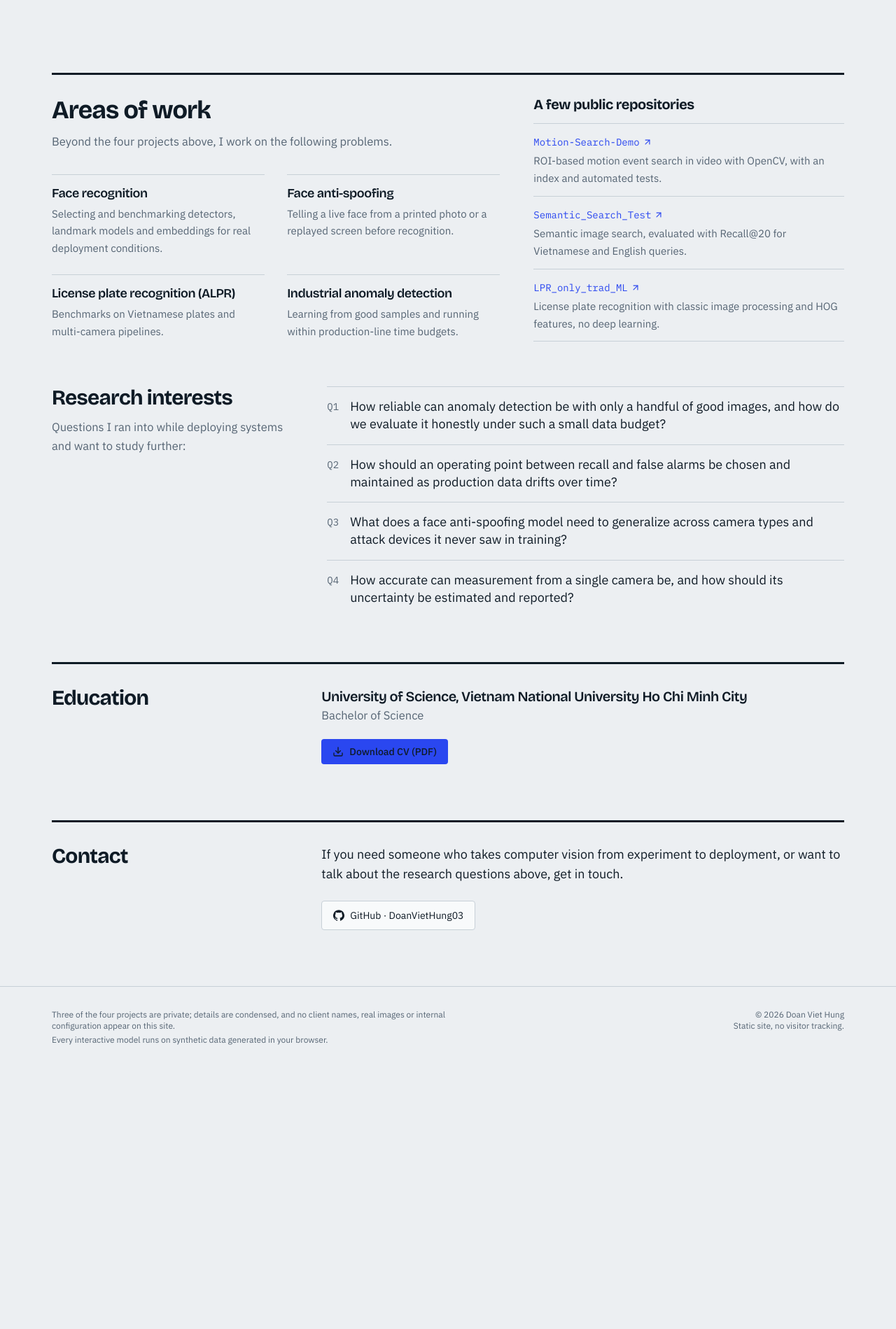
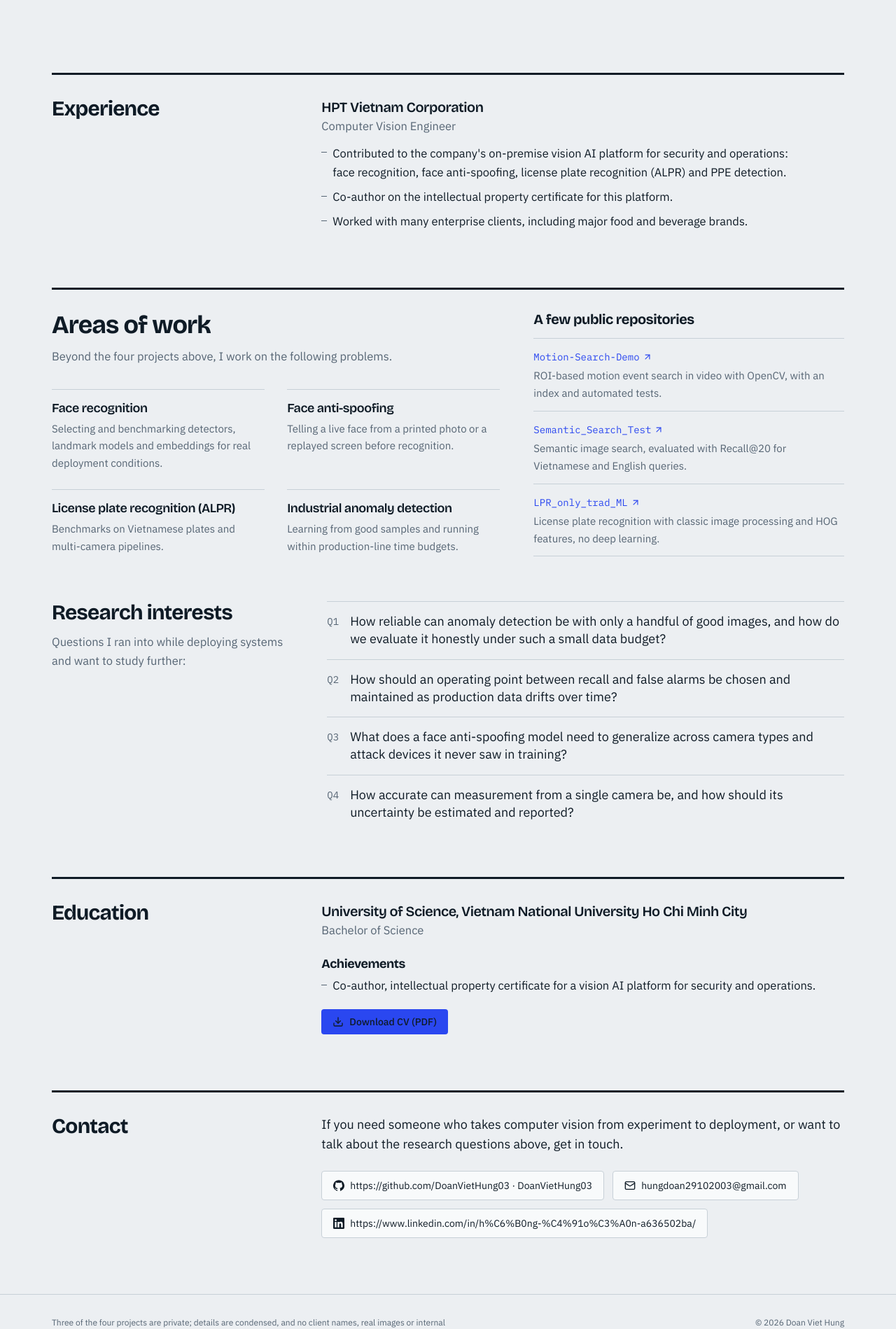
Before and after one commit to DoanVietHung03/HUNGDV_PORTFOLIO, a Next.js app: page /en in a window 1280 px wide. Shown: the part 6008-7907 px from the top of the page at 70% size. Before the commit the page ends 7534 px from the top, so only its background shows below. Built offline with nearby package versions, Linux system fonts and the light colour scheme.

Commit message:
update in4

```diff
--- a/app/[lang]/page.tsx
+++ b/app/[lang]/page.tsx
@@ -36,6 +36,7 @@ export default async function Page({ params }: { params: Promise<{ lang: string
     url: `${site.url}/${lang}/`,
     sameAs: [site.github, site.linkedin].filter(Boolean),
     alumniOf: { '@type': 'CollegeOrUniversity', name: c.education.school },
+    worksFor: { '@type': 'Organization', name: c.experience.items[0].company },
     knowsAbout: ['Computer vision', 'Anomaly detection', 'OCR', 'Face recognition', 'License plate recognition'],
   };
 
@@ -94,6 +95,31 @@ export default async function Page({ params }: { params: Promise<{ lang: string
               lab={labs[p.id]}
             />
           ))}
+        </section>
+
+        {/* ---- experience ---- */}
+        <section id="experience" data-anchor aria-labelledby="exp-title" className="mt-20 border-t-[3px] border-ink pt-8 grid gap-6 lg:grid-cols-12">
+          <h2 id="exp-title" className="text-3xl lg:col-span-4">
+            {c.experience.title}
+          </h2>
+          <div className="lg:col-span-8 space-y-8">
+            {c.experience.items.map((e) => (
+              <div key={e.company}>
+                <p className="text-xl font-display font-semibold tracking-tight">{e.company}</p>
+                <p className="text-ink-2">
+                  {e.role}
+                  {e.period && <span className="mono text-sm"> · {e.period}</span>}
+                </p>
+                <ul className="mt-3 space-y-2 prose-w">
+                  {e.points.map((pt) => (
+                    <li key={pt} className="pl-4 relative before:absolute before:left-0 before:top-[0.7em] before:h-px before:w-2 before:bg-ink-2">
+                      {pt}
+                    </li>
+                  ))}
+                </ul>
+              </div>
+            ))}
+          </div>
         </section>
 
         {/* ---- areas + research ---- */}
@@ -155,6 +181,18 @@ export default async function Page({ params }: { params: Promise<{ lang: string
           <div className="lg:col-span-8">
             <p className="text-xl font-display font-semibold tracking-tight">{c.education.school}</p>
             <p className="text-ink-2">{c.education.degree}</p>
+            {c.education.achievements.length > 0 && (
+              <div className="mt-6">
+                <h3 className="text-lg">{c.education.achievementsTitle}</h3>
+                <ul className="mt-2 space-y-1.5">
+                  {c.education.achievements.map((a) => (
+                    <li key={a} className="pl-4 relative before:absolute before:left-0 before:top-[0.7em] before:h-px before:w-2 before:bg-ink-2">
+                      {a}
+                    </li>
+                  ))}
+                </ul>
+              </div>
+            )}
             <div className="mt-5 flex flex-wrap items-center gap-3">
               {cvMain ? (
                 <>
--- a/content/en.ts
+++ b/content/en.ts
@@ -227,6 +227,21 @@ export const en: Content = {
       { name: 'LPR_only_trad_ML', body: 'License plate recognition with classic image processing and HOG features, no deep learning.' },
     ],
   },
+  experience: {
+    title: 'Experience',
+    items: [
+      {
+        company: 'HPT Vietnam Corporation',
+        role: 'Computer Vision Engineer',
+        period: '',
+        points: [
+          "Contributed to the company's on-premise vision AI platform for security and operations: face recognition, face anti-spoofing, license plate recognition (ALPR) and PPE detection.",
+          'Co-author on the intellectual property certificate for this platform.',
+          'Worked with many enterprise clients, including major food and beverage brands.',
+        ],
+      },
+    ],
+  },
   research: {
     title: 'Research interests',
     intro: 'Questions I ran into while deploying systems and want to study further:',
@@ -244,13 +259,15 @@ export const en: Content = {
     cv: 'Download CV (PDF)',
     cvOther: 'Vietnamese version',
     cvMissing: 'CV available on request.',
+    achievementsTitle: 'Achievements',
+    achievements: ['Co-author, intellectual property certificate for a vision AI platform for security and operations.'],
   },
   contact: {
     title: 'Contact',
     body: 'If you need someone who takes computer vision from experiment to deployment, or want to talk about the research questions above, get in touch.',
-    github: 'GitHub',
-    email: 'Email',
-    linkedin: 'LinkedIn',
+    github: 'https://github.com/DoanVietHung03',
+    email: 'hungdoan29102003@gmail.com',
+    linkedin: 'https://www.linkedin.com/in/h%C6%B0ng-%C4%91o%C3%A0n-a636502ba/',
   },
   footer: {
     privacy:
--- a/content/site.ts
+++ b/content/site.ts
@@ -3,8 +3,8 @@ export const site = {
   url: 'https://hungdv.io.vn',
   github: 'https://github.com/DoanVietHung03',
   githubHandle: 'DoanVietHung03',
-  email: '',
-  linkedin: '',
+  email: 'hungdoan29102003@gmail.com',
+  linkedin: 'https://www.linkedin.com/in/h%C6%B0ng-%C4%91o%C3%A0n-a636502ba/',
   /** Put the PDF at public/cv/<file>; the button appears only if the file exists. */
   cvFiles: { en: 'Doan-Viet-Hung-CV-en.pdf', vi: 'Doan-Viet-Hung-CV-vi.pdf' },
   /**
--- a/content/types.ts
+++ b/content/types.ts
@@ -157,6 +157,10 @@ export interface Content {
     reposTitle: string;
     repos: { name: string; body: string }[];
   };
+  experience: {
+    title: string;
+    items: { company: string; role: string; period: string; points: string[] }[];
+  };
   research: { title: string; intro: string; questions: string[] };
   education: {
     title: string;
@@ -165,6 +169,8 @@ export interface Content {
     cv: string;
     cvOther: string;
     cvMissing: string;
+    achievementsTitle: string;
+    achievements: string[];
   };
   contact: { title: string; body: string; github: string; email: string; linkedin: string };
   footer: { privacy: string; synthetic: string; source: string };
--- a/content/vi.ts
+++ b/content/vi.ts
@@ -227,6 +227,21 @@ export const vi: Content = {
       { name: 'LPR_only_trad_ML', body: 'Nhận dạng biển số bằng xử lý ảnh và đặc trưng HOG, không dùng deep learning.' },
     ],
   },
+  experience: {
+    title: 'Kinh nghiệm',
+    items: [
+      {
+        company: 'HPT Vietnam Corporation',
+        role: 'Kỹ sư thị giác máy tính',
+        period: '',
+        points: [
+          'Đóng góp vào nền tảng thị giác AI cho an ninh và vận hành của công ty, triển khai on-premise: nhận diện khuôn mặt, chống giả mạo khuôn mặt, nhận dạng biển số (ALPR) và nhận diện đồ bảo hộ lao động (PPE).',
+          'Đồng tác giả trong chứng nhận sở hữu trí tuệ của nền tảng này.',
+          'Làm việc với nhiều khách hàng doanh nghiệp, trong đó có các thương hiệu lớn ngành thực phẩm và đồ uống.',
+        ],
+      },
+    ],
+  },
   research: {
     title: 'Mối quan tâm nghiên cứu',
     intro: 'Những câu hỏi mình gặp khi triển khai và muốn đào sâu hơn:',
@@ -244,13 +259,15 @@ export const vi: Content = {
     cv: 'Tải CV (PDF)',
     cvOther: 'Bản tiếng Anh',
     cvMissing: 'CV gửi theo yêu cầu.',
+    achievementsTitle: 'Thành tích',
+    achievements: ['Đồng tác giả, chứng nhận sở hữu trí tuệ cho một nền tảng thị giác AI phục vụ an ninh và vận hành.'],
   },
   contact: {
     title: 'Liên hệ',
     body: 'Nếu bạn đang tìm người làm thị giác máy tính từ thí nghiệm đến triển khai, hoặc muốn trao đổi về các hướng nghiên cứu ở trên, hãy liên hệ với mình.',
-    github: 'GitHub',
-    email: 'Email',
-    linkedin: 'LinkedIn',
+    github: 'https://github.com/DoanVietHung03',
+    email: 'hungdoan29102003@gmail.com',
+    linkedin: 'https://www.linkedin.com/in/h%C6%B0ng-%C4%91o%C3%A0n-a636502ba/',
   },
   footer: {
     privacy:
```
Also changed, not shown: 1 other file (tests, documents, lock files or other folders).
